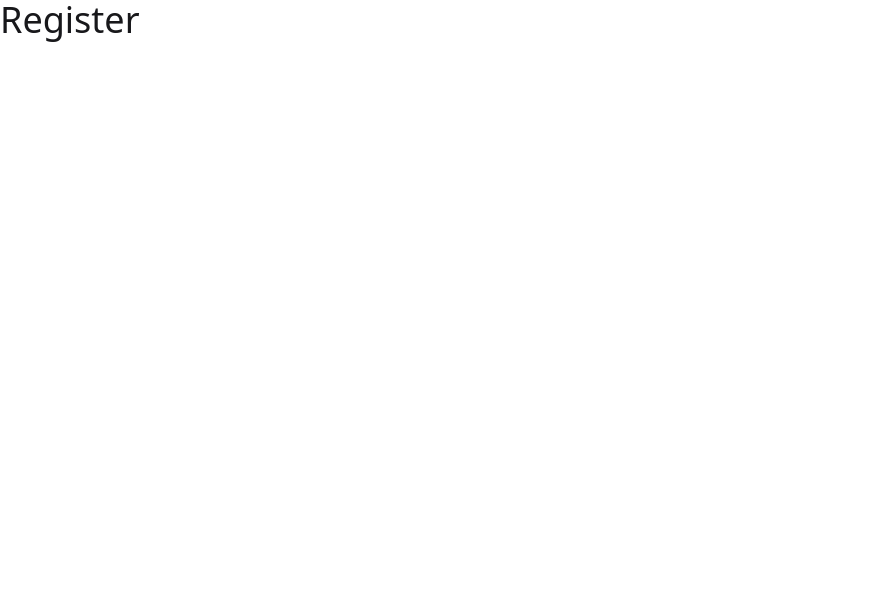
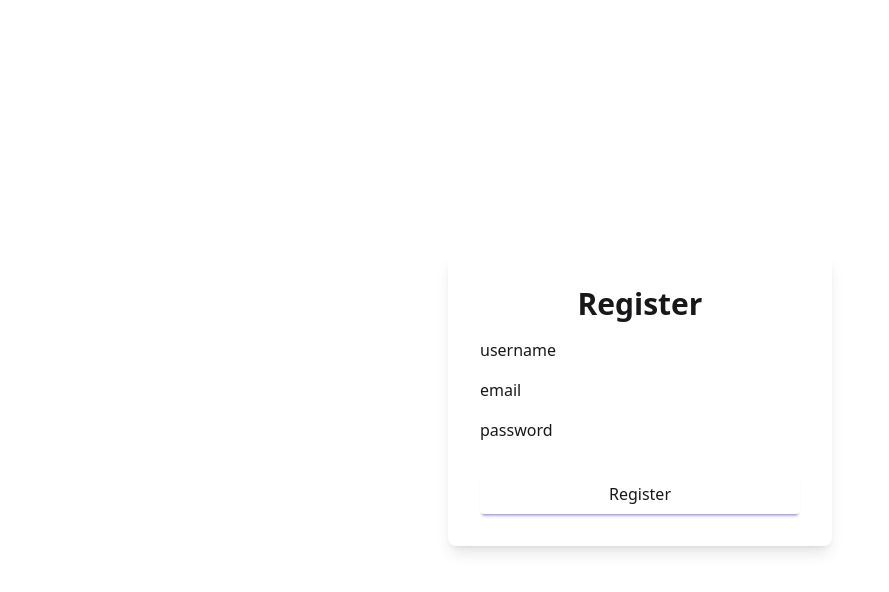
Before and after one commit to omidsdgi/comfy-store, a React (Vite) app: page /register in a window 1280 px wide. Shown: the top 592 px of the page, without its empty margins (0-889 px from the left). Built offline with nearby package versions, Linux system fonts and the light colour scheme.

Commit message:
feat (register): implement register form

```diff
--- a/src/pages/Login.jsx
+++ b/src/pages/Login.jsx
@@ -25,7 +25,7 @@ const Login = () => {
                 </div>
                 <button
                     type='button'
-                    className='btn btn-secondary btn-block'
+                    className='btn btn-accent btn-block'
                 >
                     guest user
                 </button>
--- a/src/pages/Register.jsx
+++ b/src/pages/Register.jsx
@@ -1,8 +1,19 @@
+import {Form} from "react-router-dom";
+import {FormInput, SubmitBtn} from "../components";
+
 const Register = () => {
     return (
-        <h1 className="text-4xl">
-            Register
-        </h1>
+        <section className="h-screen grid place-items-center ">
+            <Form onSubmit='POST' className='card w-96 p-8 bg-base-100 shadow-lg flex flex-col gap-y-4'>
+                <h4 className='text-center text-3xl font-bold '>Register</h4>
+                <FormInput type='text' label='username' name='username' />
+                <FormInput type='email' label='email' name='email' />
+                <FormInput type='email' label='password' name='password' />
+                <div className="mt-4">
+                    <SubmitBtn text='Register' />
+                </div>
+            </Form>
+        </section>
     );
 };
 
```
